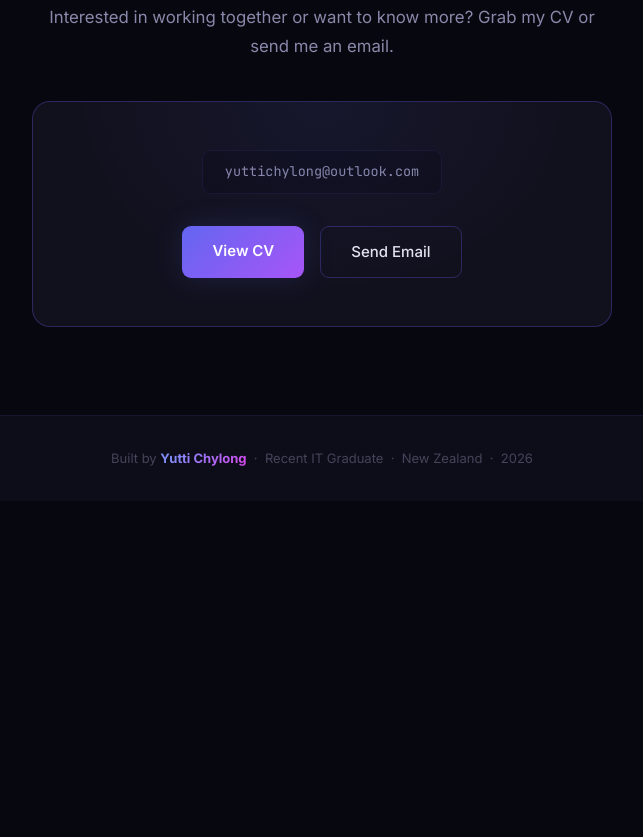
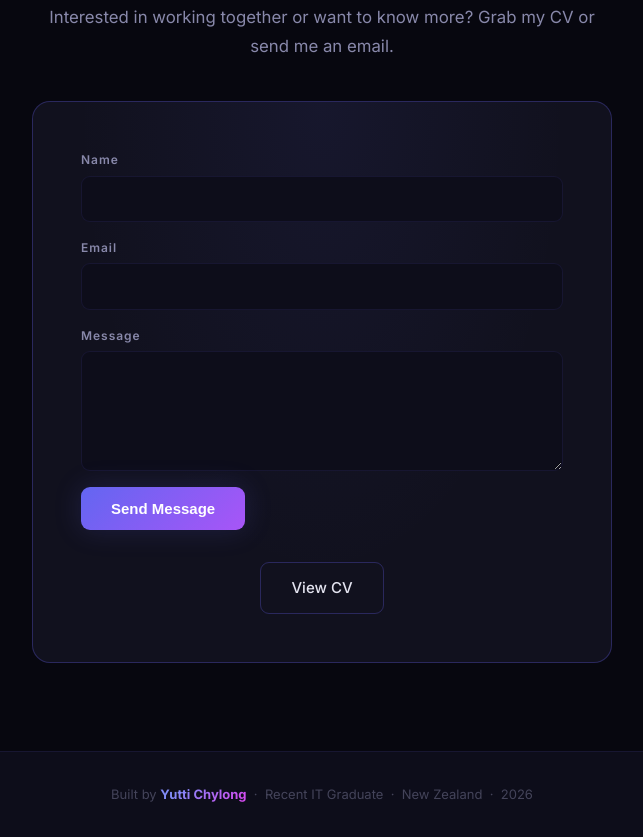
Before and after one commit to MrAnime-0001/portfolio, a plain HTML site: page index.html in a window 1280 px wide. Shown: the part 7783-8620 px from the top of the page, without its empty margins (318-961 px from the left). Before the commit the page ends 8284 px from the top, so only its background shows below. Drawn offline with Linux system fonts and the light colour scheme.

Commit message:
Add contact form and CV link updates
This change updates the portfolio contact area with a styled contact form for name, email, and message, replacing the old static email block. It also aligns the CV download and view links to the PDF version and fixes the hero CTA to use the correct file.

```diff
--- a/index.html
+++ b/index.html
@@ -334,6 +334,15 @@ section { padding: 5.5rem 2rem; }
   padding: 10px 22px; background: var(--bg2); border: 1px solid var(--border); border-radius: 9px;
 }
 .cv-btns { display: flex; gap: 1rem; justify-content: center; flex-wrap: wrap; }
+.contact-form { position: relative; display: flex; flex-direction: column; gap: 1rem; text-align: left; margin-bottom: 2rem; }
+.contact-form label { font-size: 12px; font-weight: 600; letter-spacing: 0.08em; color: var(--text-dim); display: flex; flex-direction: column; gap: 6px; }
+.contact-form input, .contact-form textarea {
+  width: 100%; padding: 11px 14px; font: inherit; font-size: 14px; color: var(--text);
+  background: var(--bg2); border: 1px solid var(--border); border-radius: 9px; transition: border-color 0.2s;
+}
+.contact-form textarea { min-height: 120px; resize: vertical; }
+.contact-form input:focus, .contact-form textarea:focus { outline: none; border-color: #818cf8; }
+.contact-form .btn-primary { align-self: flex-start; }
 
 /* ===== FOOTER ===== */
 footer {
@@ -411,7 +420,7 @@ footer strong {
     </p>
     <div class="hero-ctas">
       <a href="#projects" class="btn-primary">View Projects</a>
-      <a href="Yutti Vong Chylong CV 2026.docx" download class="btn-outline">Download CV</a>
+      <a href="Yutti Chy-Long IT CV.pdf" download class="btn-outline">Download CV</a>
     </div>
   </div>
   <div class="hero-scroll">Scroll</div>
@@ -843,10 +852,15 @@ footer strong {
       <p class="s-sub">Interested in working together or want to know more? Grab my CV or send me an email.</p>
     </div>
     <div class="cv-card fade-in">
-      <div class="cv-email">yuttichylong@outlook.com</div>
+      <!-- opens the visitor's email app; swap action for a Formspree URL to send without it -->
+      <form class="contact-form" action="mailto:yuttichylong@outlook.com" method="post" enctype="text/plain">
+        <label>Name <input type="text" name="name" required></label>
+        <label>Email <input type="email" name="email" required></label>
+        <label>Message <textarea name="message" required></textarea></label>
+        <button type="submit" class="btn-primary">Send Message</button>
+      </form>
       <div class="cv-btns">
-        <a href="Yutti Chy-Long IT CV.pdf" target="_blank" class="btn-primary">View CV</a>
-        <a href="mailto:yuttichylong@outlook.com" class="btn-outline">Send Email</a>
+        <a href="Yutti Chy-Long IT CV.pdf" target="_blank" class="btn-outline">View CV</a>
       </div>
     </div>
   </div>
```
